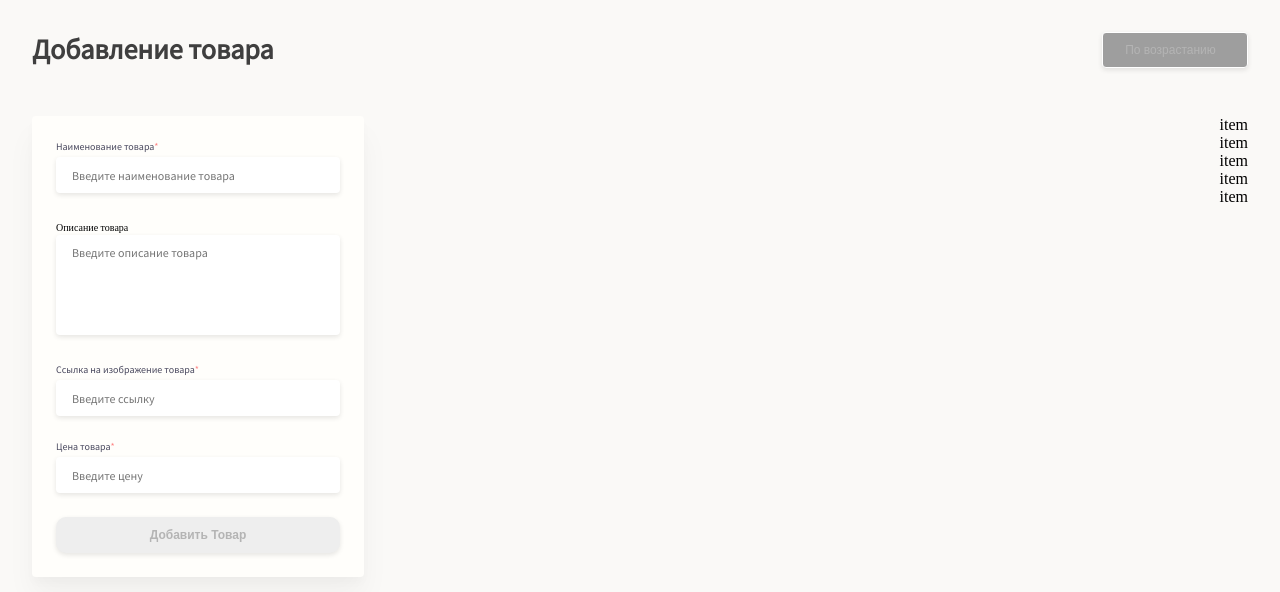
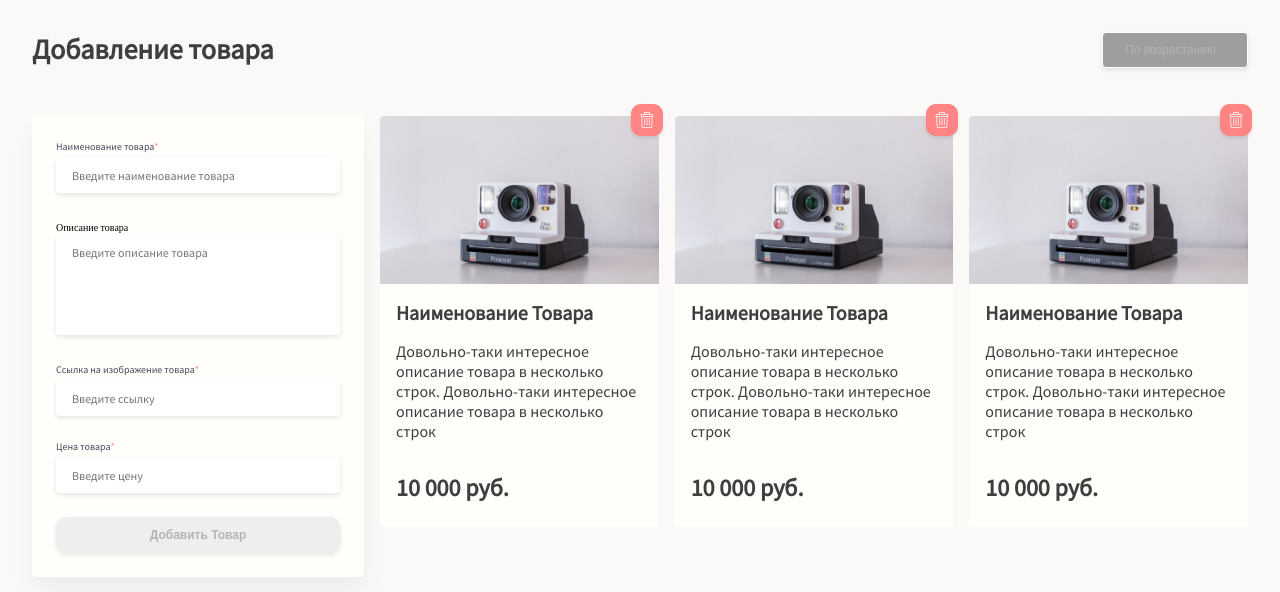
Before and after one commit to Claytone445/ida-store, a Nuxt app: page / in a window 1280 px wide. Shown: the top 592 px of the page. Built offline with nearby package versions, Linux system fonts and the light colour scheme; grey boxes are pictures that could not be loaded.

Commit message:
added items + basket button

```diff
--- a/assets/scss/_variables.scss
+++ b/assets/scss/_variables.scss
@@ -7,3 +7,5 @@ $btnBG:#EEEEEE;
 $btnFont:#B4B4B4;
 $btnHoverBG:#7BAE73;
 $btnHoverFont:#FFFFFF;
+
+$items:#3F3F3F;
--- a/components/AddItem.vue
+++ b/components/AddItem.vue
@@ -30,13 +30,15 @@ export default {
 </script>
 
 <style lang="scss">
+@import "~assets/scss/variables";
+
 * {
   padding: 0;
   margin: 0;
   box-sizing: border-box;
 }
 
-@import "~assets/scss/variables";
+
 .form {
   display: flex;
   flex-direction: column;
--- a/components/StoreItems.vue
+++ b/components/StoreItems.vue
@@ -1,10 +1,36 @@
 <template>
 <div class="items">
-  <div class="item">item</div>
-  <div class="item">item</div>
-  <div class="item">item</div>
-  <div class="item">item</div>
-  <div class="item">item</div>
+
+  <div class="items__wrapper">
+    <div class="items__img"><img src="~assets/img/camera.png" alt="" class="items__picture">
+      <img src="~assets/img/basket.png" alt="" class="items__basket">
+    </div>
+    <div class="items__description">
+      <h2 class="items__title">Наименование Товара</h2>
+      <p class="items__info">Довольно-таки интересное описание товара в несколько строк. Довольно-таки интересное описание товара в несколько строк</p>
+      <p class="items__price">10 000 руб.</p>
+    </div>
+  </div>
+  <div class="items__wrapper">
+    <div class="items__img"><img src="~assets/img/camera.png" alt="" class="items__picture">
+      <img src="~assets/img/basket.png" alt="" class="items__basket">
+    </div>
+    <div class="items__description">
+      <h2 class="items__title">Наименование Товара</h2>
+      <p class="items__info">Довольно-таки интересное описание товара в несколько строк. Довольно-таки интересное описание товара в несколько строк</p>
+      <p class="items__price">10 000 руб.</p>
+    </div>
+  </div>
+  <div class="items__wrapper">
+    <div class="items__img"><img src="~assets/img/camera.png" alt="" class="items__picture">
+      <img src="~assets/img/basket.png" alt="" class="items__basket"></div>
+    <div class="items__description">
+      <h2 class="items__title">Наименование Товара</h2>
+      <p class="items__info">Довольно-таки интересное описание товара в несколько строк. Довольно-таки интересное описание товара в несколько строк</p>
+      <p class="items__price">10 000 руб.</p>
+    </div>
+  </div>
+
 </div>
 </template>
 
@@ -16,4 +42,75 @@ export default {
 
 <style lang="scss" scoped>
 
+@import "~assets/scss/variables";
+
+* {
+  padding: 0;
+  margin: 0;
+  box-sizing: border-box;
+}
+
+.items {
+  max-width: 1044px;
+  display: flex;
+  flex-direction: row;
+
+  &__wrapper {
+    position: relative;
+    border-radius: 4px;
+    display: flex;
+    flex-direction: column;
+    margin-left: 16px;
+  }
+
+  &__picture {
+    display: block;
+    object-fit: cover;
+    width: 100%;
+    height: 100%;
+    cursor: pointer;
+  }
+
+  &__basket {
+    content: "";
+    position: absolute;
+    top: -3%;
+    right: -3%;
+  }
+
+  &__description {
+    padding: 16px 16px 24px 16px;
+    background-color: $formBG;
+    background-size: 100%;
+  }
+  &__title {
+    font-family: 'Source Sans Pro';
+    font-style: normal;
+    font-weight: 600;
+    font-size: 20px;
+    line-height: 25px;
+    margin-bottom: 16px;
+    color: $items;
+  }
+  &__info {
+    margin-bottom: 32px;
+    font-family: 'Source Sans Pro';
+    font-style: normal;
+    font-weight: 400;
+    font-size: 16px;
+    line-height: 20px;
+    color: $items;
+    max-width: 300px;
+  }
+
+  &__price {
+    font-family: 'Source Sans Pro';
+    font-style: normal;
+    font-weight: 600;
+    font-size: 24px;
+    line-height: 30px;
+    color: $items;
+  }
+
+}
 </style>
```
Also changed, not shown: assets/Img/basket.png (added), assets/Img/camera.png (added).
